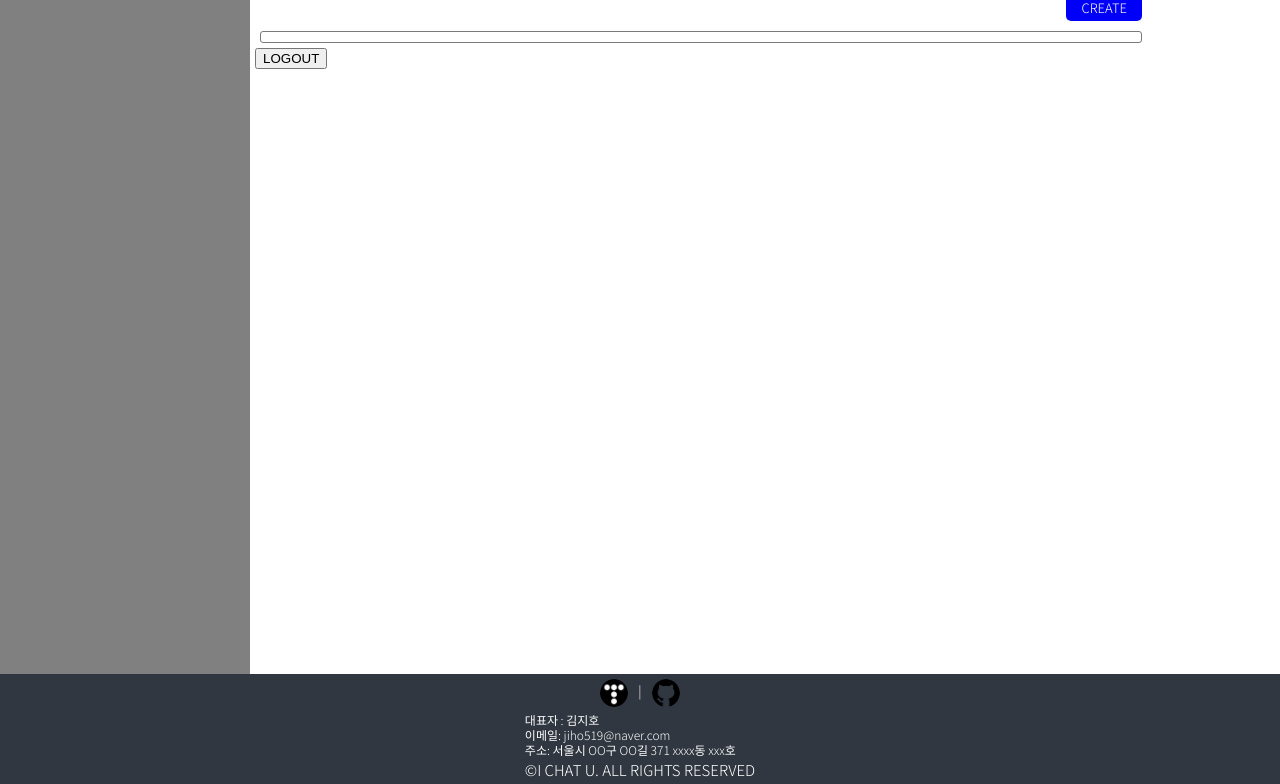
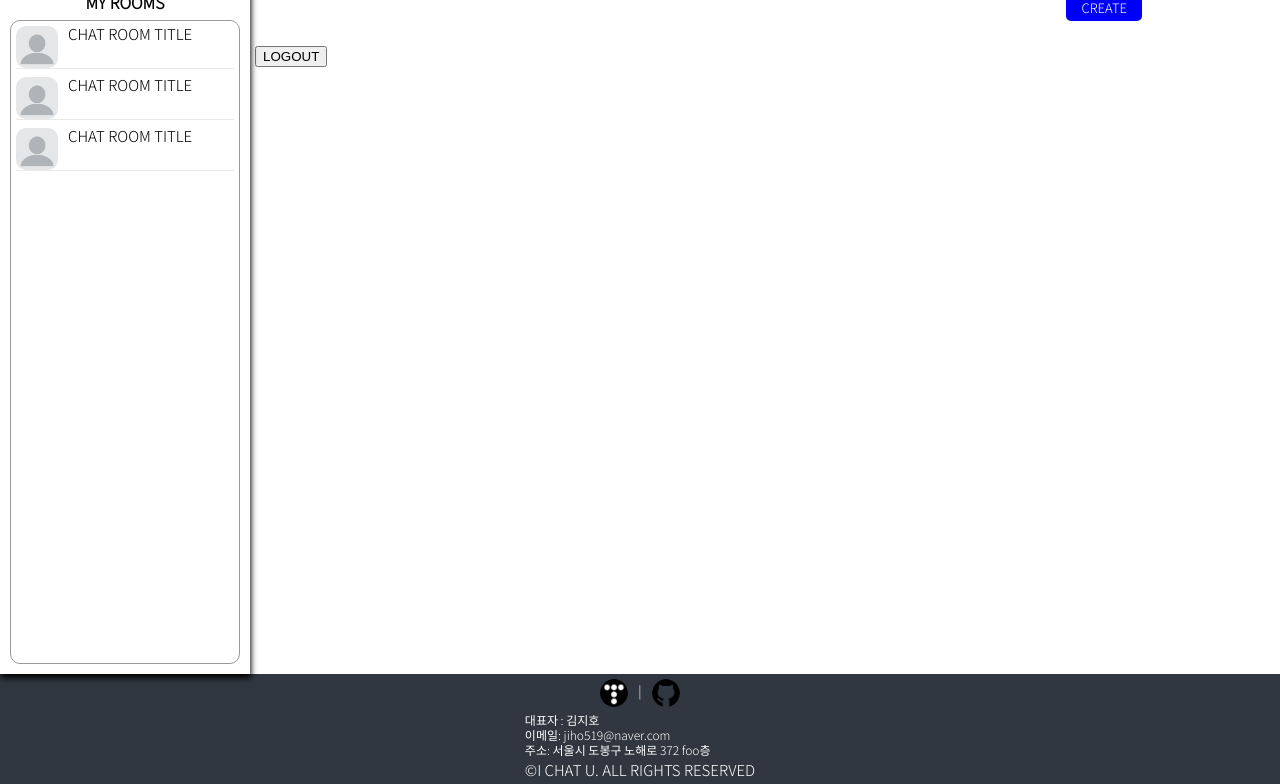
Before and after one commit to rhacnddl/front-server, a website: page html/chat/rooms.html in a window 1280 px wide. Shown: the part 76-860 px from the top of the page. Drawn offline with nearby package versions, Linux system fonts and the light colour scheme; no server answers.

Commit message:
second commit (ASIDE init)

```diff
--- a/html/chat/rooms.html
+++ b/html/chat/rooms.html
@@ -11,6 +11,7 @@
     <link href="/css/common/common.css" rel="stylesheet" type="text/css">
     <link href="/css/common/header.css" rel="stylesheet" type="text/css">
     <link href="/css/common/modal.css" rel="stylesheet" type="text/css">
+    <link href="/css/common/aside.css" rel="stylesheet" type="text/css">
     <link href="/css/chat/rooms.css" rel="stylesheet" type="text/css">
 
     <!-- Axios -->
@@ -22,6 +23,7 @@
     <!-- snipet -->
     <script type="module" defer src="/js/common/snipet.js"></script>
     <!-- JS -->
+    <script src="/js/common/data.js"></script>
     <script src="/js/common/footer.js"></script>
     <script src="/js/common/store.js"></script>
     <script defer src="/js/common/modal.js"></script>
@@ -91,6 +93,55 @@
     <div class="core-container">
         <aside id="aside">
 
+            <div class="as-my-rooms">
+                <div class="my-title">
+                    MY ROOMS
+                </div>
+
+                <div class="my-rooms">
+
+                    <div class="my-room">
+
+                        <img src="/image/common/profile.png" class="my-room-profile">
+
+                        <div class="my-room-info">
+                            <div class="top-box">
+                                <div class="my-room-name">
+                                    <a data-rid="-1" href="room?id=-1">CHAT ROOM TITLE</a>
+                                </div>
+                            </div>
+                        </div>
+                    </div>
+
+                    <div class="my-room">
+
+                        <img src="/image/common/profile.png" class="my-room-profile">
+
+                        <div class="my-room-info">
+                            <div class="top-box">
+                                <div class="my-room-name">
+                                    <a data-rid="-1" href="room?id=-1">CHAT ROOM TITLE</a>
+                                </div>
+                            </div>
+                        </div>
+                    </div>
+
+                    <div class="my-room">
+
+                        <img src="/image/common/profile.png" class="my-room-profile">
+
+                        <div class="my-room-info">
+                            <div class="top-box">
+                                <div class="my-room-name">
+                                    <a data-rid="-1" href="room?id=-1">CHAT ROOM TITLE</a>
+                                </div>
+                            </div>
+                        </div>
+                    </div>
+
+                </div>
+            </div>
+
         </aside>
         <!-- MAIN & ASIDE -->
         <main id="main">
@@ -126,7 +177,7 @@
         <div class="ft-info">
             <div>대표자 : 김지호</div>
             <div>이메일: jiho519@naver.com</div>
-            <div>주소: 서울시 OO구 OO길 371 xxxx동 xxx호</div>
+            <div>주소: 서울시 도봉구 노해로 372 foo층</div>
         </div>
         <div class="ft-right">
             ©I CHAT U. ALL RIGHTS RESERVED
--- a/public/css/chat/rooms.css
+++ b/public/css/chat/rooms.css
@@ -25,7 +25,7 @@
         }
 
     .rooms-box .rooms{
-        border: 1px solid #797979;
+        /* border: 1px solid #797979; */
         border-radius: 3px;
 
         padding: 5px;
--- /dev/null
+++ b/public/css/common/aside.css
@@ -0,0 +1,63 @@
+#aside .as-my-rooms{
+    width: 100%;
+    height: 100%;
+
+    display: flex;
+    flex-direction: column;
+    gap: 10px;
+
+    padding: 5px;
+    align-items: center;
+}
+    .as-my-rooms .my-title{
+        font-size: var(--font-mb-lg);
+        font-weight: 800;
+    }
+    .as-my-rooms .my-rooms{
+        border-radius: 10px;
+        border: 1px solid #999999;
+        padding: 5px;
+
+        flex-grow: 1;
+        width: 100%;
+        overflow-y: scroll;
+
+        -ms-overflow-style: none; /* IE and Edge */
+        scrollbar-width: none; /* Firefox */
+
+        display: flex;
+        flex-direction: column;
+
+        gap: 8px;
+    }
+    .my-rooms::-webkit-scrollbar {
+        display: none; /* Chrome, Safari, Opera*/
+    }
+
+        /* MY ROOM */
+        .my-rooms .my-room{
+            display: flex;
+            gap: 10px;
+
+            border-bottom: 1px solid #e9e9e9;
+        }
+            .my-room .my-room-profile{
+                height: 42px;
+                width: 42px;
+
+                object-fit: contain;
+                border-radius: 10px;
+            }
+/* #aisde .as-region-rooms{
+
+}
+    .as-region-rooms .region-title{
+
+    }
+    .as-region-rooms .region-rooms{
+
+    } */
+
+@media screen and (min-width: 700px){
+
+}
--- a/public/css/common/common.css
+++ b/public/css/common/common.css
@@ -31,8 +31,9 @@ body > :first-child{
 }
 .core-container #aside{
     position: absolute;
+    padding: 5px;
 
-    background: gray;
+    background: #fff;
     width: 60%;
     height: 100%;
 
@@ -41,6 +42,10 @@ body > :first-child{
     transition: 0.5s;
 
     z-index: 20;
+
+    -moz-box-shadow: 1px 4px 6px #000000;
+    -webkit-box-shadow: 1px 4px 6px #000000;
+    box-shadow: 1px 4px 6px #000000;
 }
 .core-container #main{
     padding: 5px;
--- a/public/js/chat/room.js
+++ b/public/js/chat/room.js
@@ -1,7 +1,7 @@
 window.addEventListener('load', () => {
 
     //const origin = 'http://localhost:8080';
-    const origin = 'https://ichatu.ga';
+    //const origin = 'https://ichatu.ga';
     const url = `${origin}/stomp/chat`;
 
     const param = new URLSearchParams(location.search);
--- a/public/js/chat/rooms.js
+++ b/public/js/chat/rooms.js
@@ -1,5 +1,5 @@
 //const origin = 'http://localhost:8080';
-const origin = 'https://ichatu.ga';
+//const origin = 'https://ichatu.ga';
 
 const btnCreateRoom = document.querySelector('.btn-create-room');
 const inputName = document.querySelector('input[name="name"]');
--- /dev/null
+++ b/public/js/common/data.js
@@ -0,0 +1,2 @@
+const origin = `http://localhost:8080`;
+//const origin = `https://ichatu.ga`;
--- a/public/js/common/header.js
+++ b/public/js/common/header.js
@@ -1,5 +1,5 @@
 //const origin = 'http://localhost:8080';
-const origin = 'https://ichatu.ga';
+//const origin = 'https://ichatu.ga';
 const uri = '/api/v1';
 
 const header = document.querySelector('#header');
@@ -68,6 +68,9 @@ export const hideToast = () => {
 /* --- Logic --- */
 /* 페이지 처음 로드 시, 미확인 알림 개수가 0개? bell-off : bell-on */
 (() => {
+
+    if(!sessionMemberId) return;
+
     axios({
         url:`${origin}${uri}/notifications/${sessionMemberId}`,
         method: 'GET',
--- a/public/js/home/login.js
+++ b/public/js/home/login.js
@@ -78,10 +78,6 @@
             console.log('Error Occured');
         });
 
-
-    //const origin = 'http://localhost:8080';
-    const origin = 'https://ichatu.ga';
-
     const formLogin = document.querySelector('#form-login');
     const inputNickname = formLogin.querySelector('input[name="nickname"]');
     const inputPassword = formLogin.querySelector('input[name="password"]');
@@ -124,7 +120,7 @@
     btnSignup.addEventListener('click', (e) => {
         e.preventDefault();
 
-        location = '/signup';
+        location = 'signup';
     });
 
     function storeData(data){
--- a/public/js/home/signup.js
+++ b/public/js/home/signup.js
@@ -1,5 +1,5 @@
 //const origin = 'http://localhost:8080';
-const origin = 'https://ichatu.ga';
+//const origin = 'https://ichatu.ga';
 
 const formSignup = document.querySelector('#form-signup');
 const inputNickname = formSignup.querySelector('#nickname');
```
Also changed, not shown: html/chat/room.html (+2 -1 lines), html/login.html (+2 -1 lines), html/mypage/info.html (+2 -1 lines), html/signup.html (+4 -3 lines).
